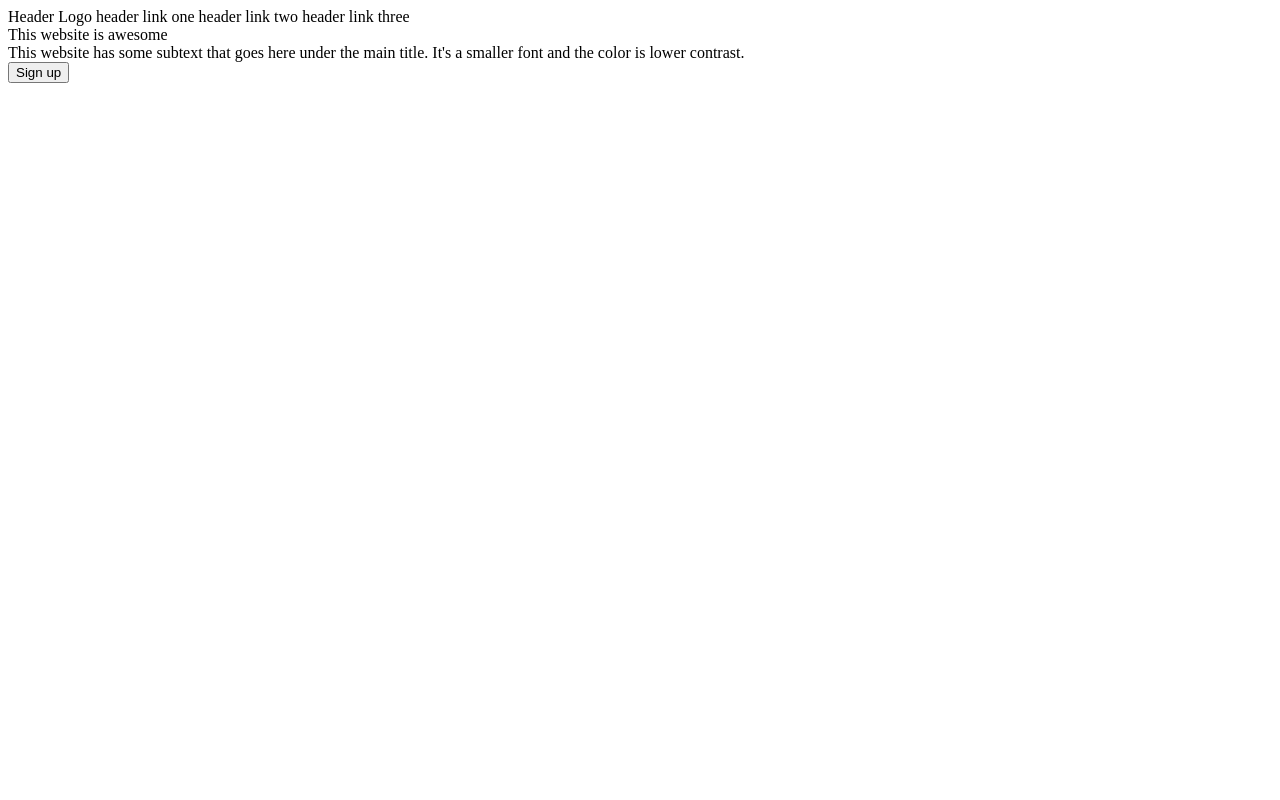
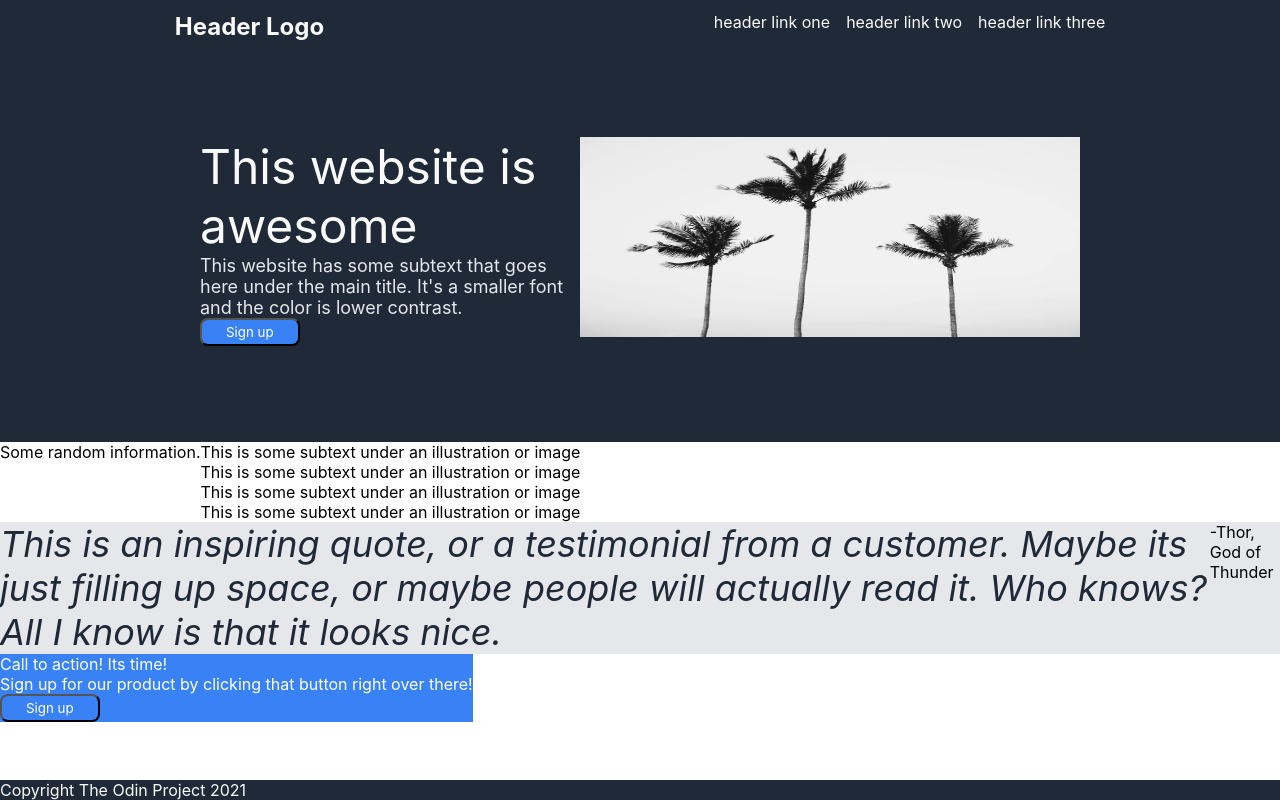
Before and after one commit to chaseraab/odin-project-landing-page, a plain HTML site: page Files/index.html in a window 1280 px wide. Drawn offline with Linux system fonts and the light colour scheme.

Commit message:
Updating with work

```diff
--- a/Files/index.html
+++ b/Files/index.html
@@ -5,14 +5,19 @@
     <meta http-equiv="X-UA-Compatible" content="IE=edge">
     <meta name="viewport" content="width=device-width, initial-scale=1.0">
     <title>Landing Page</title>
+    <link rel="stylesheet" href="styles.css">
 </head>
 <body>
     <div class="header-container">
         <div class="header">
-            Header Logo
-            <a>header link one</a>
-            <a>header link two</a>
-            <a>header link three</a>
+            <div class="header-logo">Header Logo</div>
+            <div class="header-links">
+                <ul>
+                    <li><a>header link one</a></li>
+                    <li><a>header link two</a></li>
+                    <li><a>header link three</a></li>
+                </ul>
+            </div>
         </div>
         <div class="header-body">
             <div class="header-body-left">
@@ -20,9 +25,47 @@
                 <div class="header-body-left-text">This website has some subtext that goes here under the main title. It's a smaller font and the color is lower contrast.</div>
                 <button>Sign up</button>
             </div>
+            <div class="header-body-right">
+                <img src="images/pexels-alexisricardoalaurin-7429193.jpg" alt="My cool logo">
+            </div>
         </div>
     </div>
-
-
+    <div class="body">
+        <div class="second-row">
+            <div class="second-row-header">Some random information.</div>
+            <div class="all-cards">
+                <div class="card">
+                    This is some subtext under an illustration or image
+                </div>
+                <div class="card">
+                    This is some subtext under an illustration or image
+                </div>
+                <div class="card">
+                    This is some subtext under an illustration or image
+                </div>
+                <div class="card">
+                    This is some subtext under an illustration or image
+                </div>
+            </div>
+        </div>
+        <div class="third-row">
+            <div class="quote">
+                This is an inspiring quote, or a testimonial from a customer. Maybe its just filling up space, or maybe people will actually read it. Who knows? All I know is that it looks nice.
+            </div>
+            <div class="quote-author">
+                -Thor, God of Thunder
+            </div>
+        </div>
+        <div class="fourth-row">
+            <div class="fourth-row-background">
+                <div class="fourth-row-text-left">
+                    <div class="fourth-row-text-bold">Call to action! Its time!</div>
+                    <div class="fourth-row-text">Sign up for our product by clicking that button right over there!</div>
+                </div>
+                <button>Sign up</button>
+            </div>
+        </div>
+    </div>
+    <div class="footer">Copyright The Odin Project 2021</div>
 </body>
 </html>
--- a/Files/styles.css
+++ b/Files/styles.css
@@ -0,0 +1,108 @@
+* {
+    font-family: -apple-system, BlinkMacSystemFont, 'Segoe UI', Roboto, Oxygen, Ubuntu, Cantarell, 'Open Sans', 'Helvetica Neue', sans-serif;;
+}
+
+body {
+    margin: 0px;
+    display: flex;
+    flex-direction: column;
+    min-height: 100vh;
+}
+
+ul {
+    list-style-type: none;
+    display: flex;
+    margin: 0px;
+    gap: 16px;
+}
+
+button {
+    border-radius: 8px;
+    padding: 4px 24px;
+}
+
+/* HEADER */
+
+.header-container,
+.footer {
+    background-color: #1F2937;
+}
+
+.header-container {
+    display: flex;
+    flex-direction: column;
+}
+
+.header {
+    color: #F9FAF8;
+    margin-top: 12px;
+    display: flex;
+    justify-content: space-around;
+}
+
+.header-logo {
+    font-size: 24px;
+    font-weight: bold;
+}
+
+.header-body {
+    display: flex;
+    margin: 96px 200px;
+    gap: 16px;
+}
+
+.header-body-left-bold-text {
+    font-size: 48px;
+    color: #F9FAF8;
+    font-weight: 900px;
+}
+
+.header-body-left-text {
+    font-size: 18px;
+    color: #E5E7EB;
+}
+
+.header-body-right img {
+    height: 200px;
+    width: 500px;
+}
+
+.body {
+    display: flex;
+    flex: 1;
+    flex-direction: column;
+}
+
+.second-row {
+    display: flex;
+}
+
+.third-row {
+    background-color: #E5E7EB;
+    display: flex;
+}
+
+.quote {
+    color: #1F2937;
+    font-size: 36px;
+    font-weight: light;
+    font-style: italic;
+}
+
+.fourth-row {
+    display: flex;
+}
+
+.fourth-row-background, button {
+    background-color: #3882F6;
+}
+
+.fourth-row-text-left, button {
+    color: white;
+}
+
+
+
+.footer {
+    color: #F9FAF8;
+}
```
Also changed, not shown: Files/images/pexels-alexisricardoalaurin-7429193.jpg (added), 1 other file.
